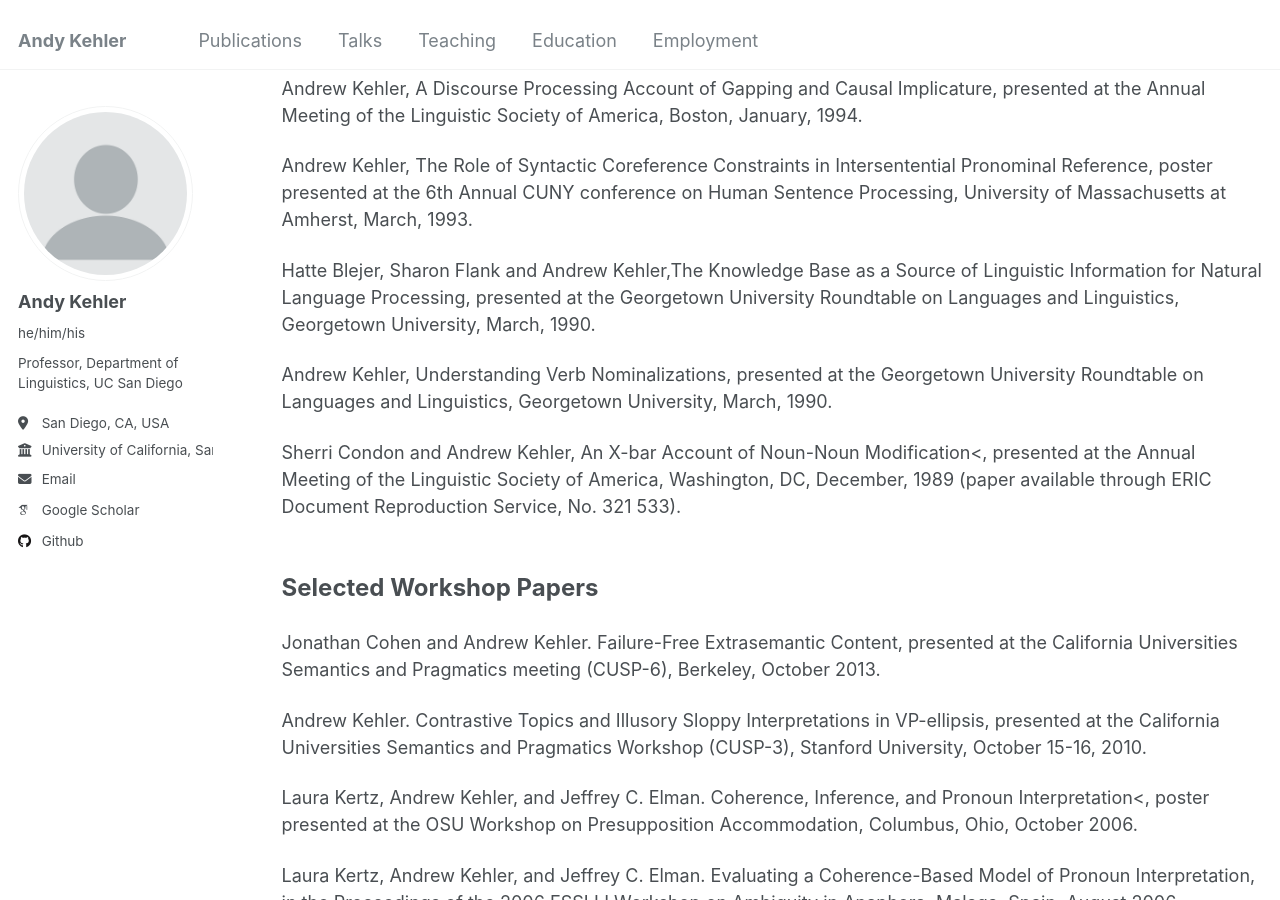
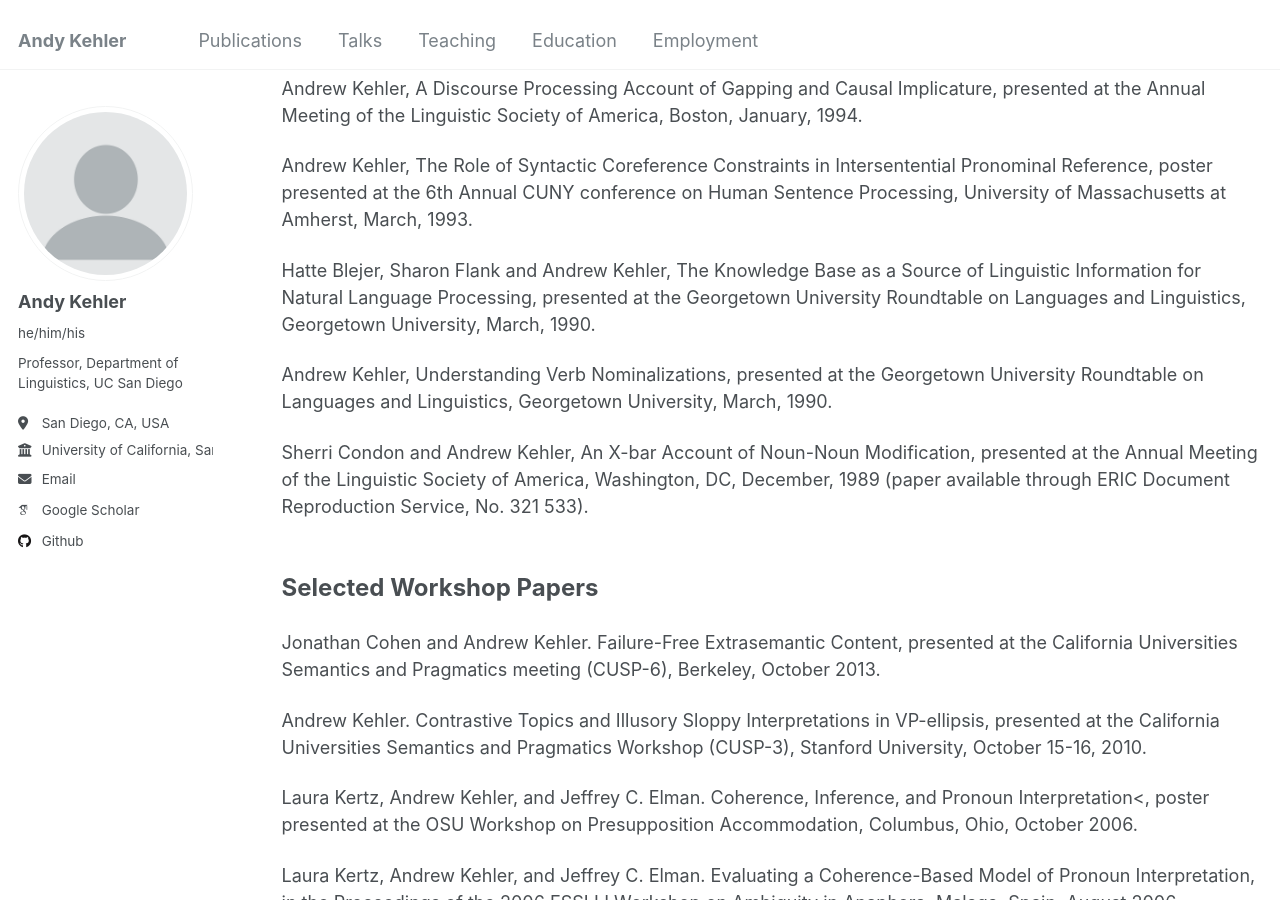
Before and after one commit to akehler/akehler.github.io, a Jekyll site: the page built from _pages/publications.html, in a window 1280 px wide and 900 px high, scrolled down 9233 px. Built offline with Jekyll 4.4.1, drawn with Linux system fonts in a browser that asks for light colours; some web fonts are replaced.

```diff
--- a/_pages/publications.html
+++ b/_pages/publications.html
@@ -698,7 +698,7 @@ conference on Human Sentence Processing, University of Massachusetts
 at Amherst, March, 1993.
 <p>
 
-Hatte Blejer, Sharon Flank and Andrew Kehler,The
+Hatte Blejer, Sharon Flank and Andrew Kehler, The
 Knowledge Base as a Source of Linguistic Information for Natural
 Language Processing, presented at the Georgetown University
 Roundtable on Languages and Linguistics, Georgetown University, March,
@@ -711,7 +711,7 @@ Linguistics, Georgetown University, March, 1990.
 <P>
 
 Sherri Condon and Andrew Kehler, An X-bar Account of Noun-Noun
-Modification<, presented at the Annual Meeting of the
+Modification, presented at the Annual Meeting of the
 Linguistic Society of America, Washington, DC, December, 1989 (paper
 available through ERIC Document Reproduction Service, No. 321 533).
 <P>
```
